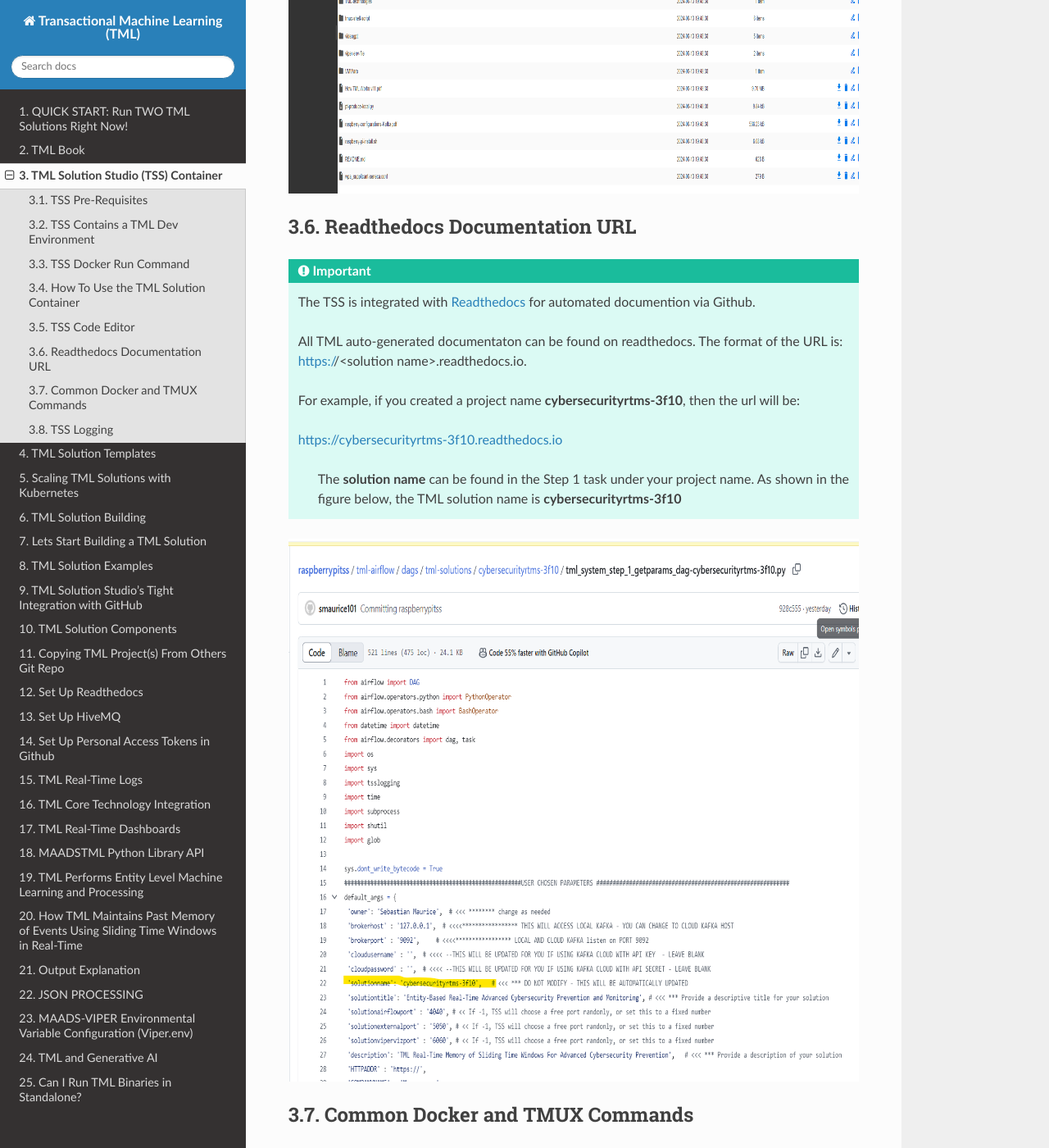
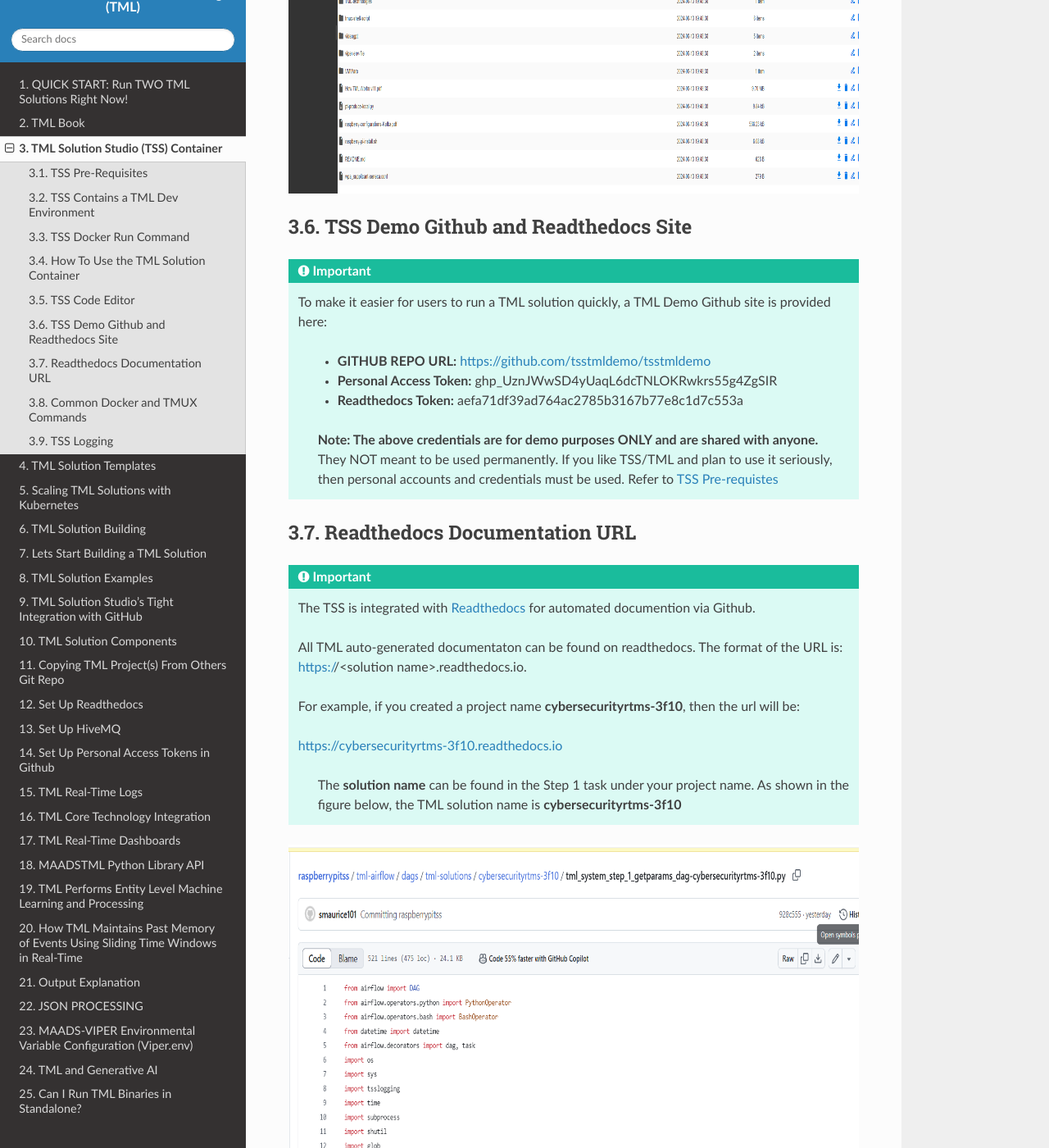
Before and after one commit to smaurice101/readthedocs, a Sphinx documentation site: the page built from docs/source/docker.rst, in a window 1280 px wide and 1400 px high, scrolled down 8008 px. Shown: the whole window at 82% size. Built offline with Sphinx 7.4.7 and the Read the Docs theme 3.1.0, drawn with Linux system fonts in a browser that asks for light colours.

Commit message:
Update docker.rst

```diff
--- a/docs/source/docker.rst
+++ b/docs/source/docker.rst
@@ -287,6 +287,18 @@
 .. figure:: ts4.png
    :scale: 70%
 
+TSS Demo Github and Readthedocs Site
+----------------------
+
+.. important::
+   To make it easier for users to run a TML solution quickly, a TML Demo Github site is provided here:
+
+    - **GITHUB REPO URL:** https://github.com/tsstmldemo/tsstmldemo
+    - **Personal Access Token:** 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
+    - **Readthedocs Token:** aefa71df39ad764ac2785b3167b77e8c1d7c553a
+
+    **Note: The above credentials are for demo purposes ONLY and are shared with anyone.**  They NOT meant to be used permanently.  If you like TSS/TML and plan to use it seriously, then personal accounts and credentials must be used.  Refer to `TSS Pre-requistes <https://tml.readthedocs.io/en/latest/docker.html#tss-pre-requisites>`_
+
 Readthedocs Documentation URL
 -------------------------
 
```
